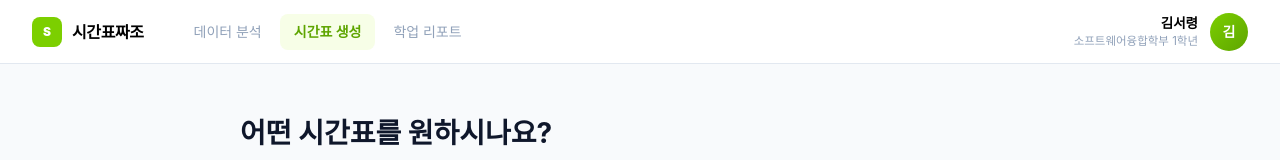
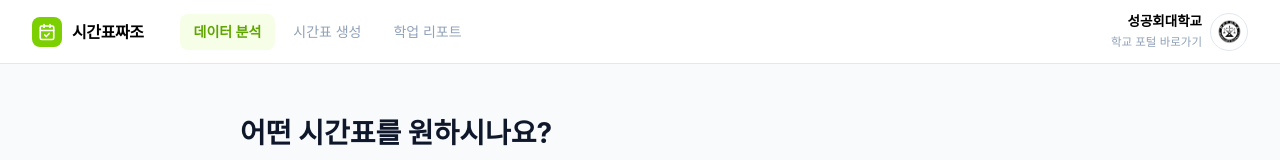
Before and after one commit to 2026-skhuthon-team1/frontend, a React (Vite) app: page /input in a window 1280 px wide. Shown: the top 160 px of the page. Built offline with nearby package versions, Linux system fonts and the light colour scheme; no server answers.

Commit message:
fix/#2: 헤더 성공회대학교 포털로 변경

```diff
--- a/src/components/TopBar.jsx
+++ b/src/components/TopBar.jsx
@@ -1,54 +1,36 @@
-import { useNavigate, useLocation } from 'react-router-dom'
-
-const NAV = [
-  { label: '데이터 분석', path: '/upload' },
-  { label: '시간표 생성', path: '/input' },
-  { label: '학업 리포트', path: '/report' },
-]
+import { useAppStore } from '../store/useAppStore';
+import BrandMark from './BrandMark';
+import skhuLogo from '../assets/school.png';
 
 export default function TopBar() {
-  const navigate = useNavigate()
-  const { pathname } = useLocation()
-  // /result는 시간표 생성 흐름에 속함
-  const activeLabel = pathname.startsWith('/result')
-    ? '시간표 생성'
-    : NAV.find((n) => pathname.startsWith(n.path))?.label
-
   return (
     <header className="bg-white border-b border-gray-200 px-8 h-16 flex items-center justify-between sticky top-0 z-50">
       <div className="flex items-center gap-9">
         <div className="flex items-center gap-2.5">
-          <div className="w-[30px] h-[30px] bg-primary-500 rounded-lg flex items-center justify-center">
-            <span className="text-white font-black text-xs">S</span>
+          <div className="w-[30px] h-[30px] bg-primary-500 rounded-lg flex items-center justify-center p-[6px]">
+            <BrandMark />
           </div>
           <span className="font-extrabold text-base tracking-tight">시간표짜조</span>
         </div>
         <nav className="flex gap-1">
-          {NAV.map(({ label, path }) => {
-            const active = label === activeLabel
-            return (
-              <button
-                key={label}
-                onClick={() => navigate(path)}
-                className={`px-3.5 py-2 text-sm rounded-lg transition-colors ${
-                  active
-                    ? 'font-bold text-primary-600 bg-primary-100'
-                    : 'font-medium text-gray-400 hover:text-gray-700 hover:bg-gray-50'
-                }`}
-              >
-                {label}
-              </button>
-            )
-          })}
+          <a className="px-3.5 py-2 text-sm font-bold text-primary-600 bg-primary-100 rounded-lg cursor-pointer">데이터 분석</a>
+          <a className="px-3.5 py-2 text-sm font-medium text-gray-400 rounded-lg cursor-pointer hover:text-gray-700 hover:bg-gray-50">시간표 생성</a>
+          <a className="px-3.5 py-2 text-sm font-medium text-gray-400 rounded-lg cursor-pointer hover:text-gray-700 hover:bg-gray-50">학업 리포트</a>
         </nav>
       </div>
-      <div className="flex items-center gap-3">
-        <div className="text-right">
-          <div className="text-[13.5px] font-bold">김서령</div>
-          <div className="text-[11.5px] text-gray-400">소프트웨어융합학부 1학년</div>
+     <div className="flex items-center gap-2">
+        <div className="text-right leading-tight">
+          <div className="text-[13.5px] font-bold">성공회대학교</div>
+          <a href="https://portal.skhu.ac.kr/html/main/sso.html"
+            target="_blank" rel="noopener noreferrer"
+            className="text-[11.5px] text-gray-400 hover:text-primary-600 transition cursor-pointer">
+            학교 포털 바로가기
+          </a>
         </div>
-        <div className="w-[38px] h-[38px] rounded-full bg-gradient-to-br from-primary-500 to-primary-600 flex items-center justify-center text-white font-bold text-sm">김</div>
+        <div className="w-[38px] h-[38px] rounded-full overflow-hidden bg-white border border-gray-200 flex items-center justify-center">
+          <img src={skhuLogo} alt="school" className="w-full h-full object-contain p-1" />
+        </div>
       </div>
     </header>
-  )
+  );
 }
```
Also changed, not shown: src/assets/school.png (added).
